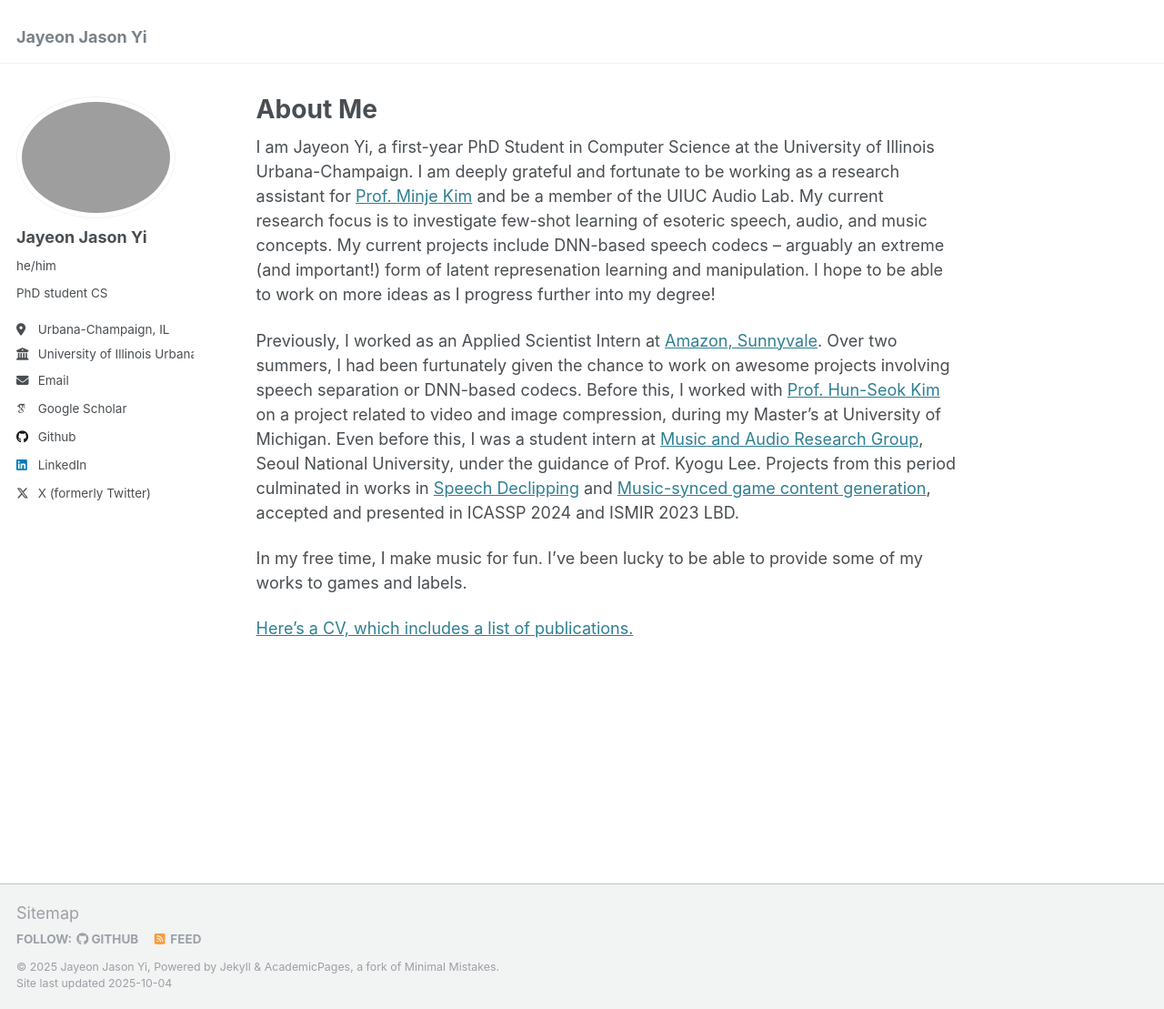
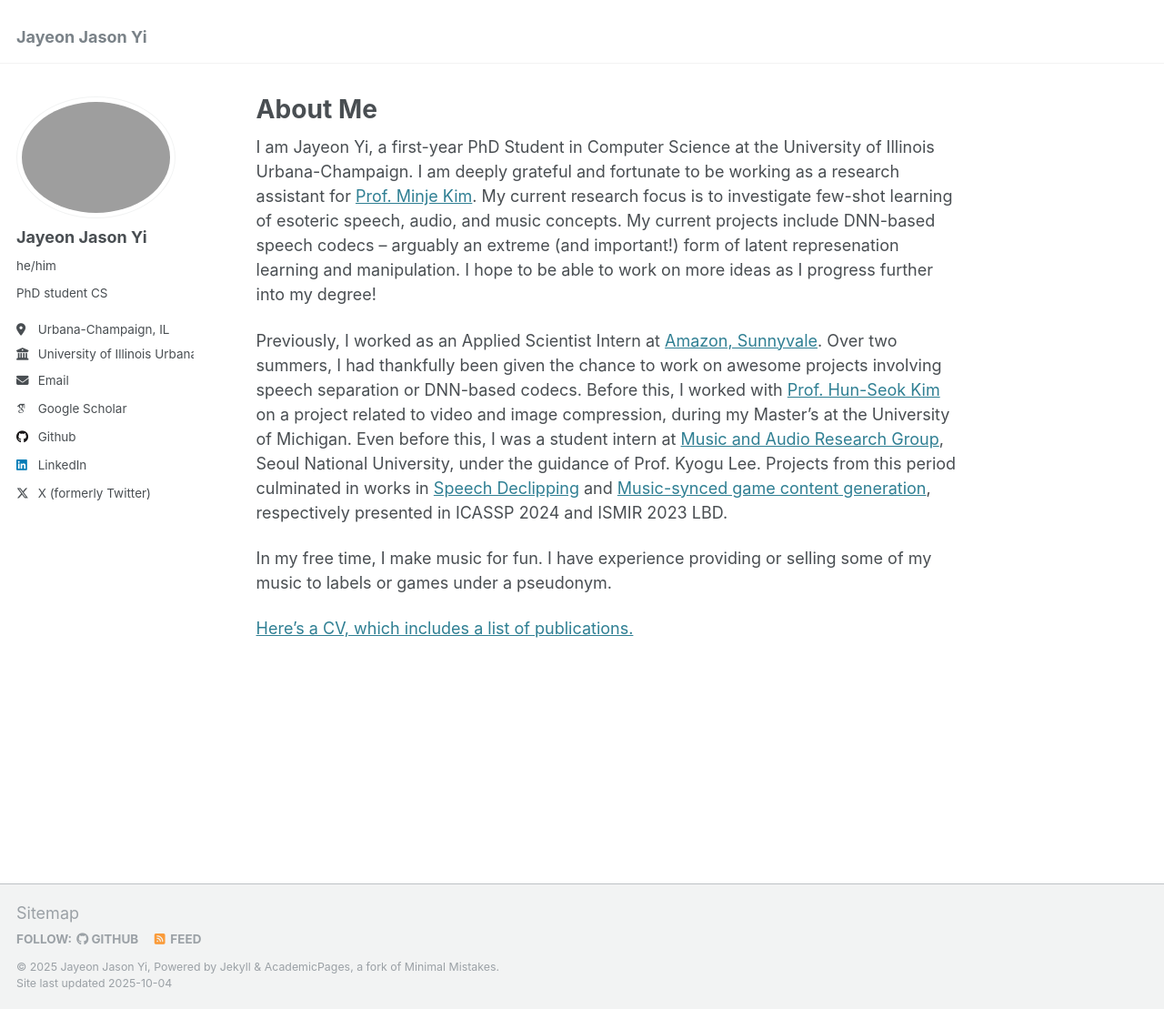
Before and after one commit to stet-stet/stet-stet.github.io, a Jekyll site: the page built from _pages/about.md, in a window 1280 px wide and 1109 px high. Shown: the whole window at 91% size. Built offline with Jekyll 4.4.1, drawn with Linux system fonts in a browser that asks for light colours; some web fonts are replaced.

Commit message:
updated cv

```diff
--- a/_pages/about.md
+++ b/_pages/about.md
@@ -7,11 +7,11 @@ redirect_from:
   - /about.html
 ---
 
-I am Jayeon Yi, a first-year PhD Student in Computer Science at the University of Illinois Urbana-Champaign. I am deeply grateful and fortunate to be working as a research assistant for [Prof. Minje Kim](minjekim.com) and be a member of the UIUC Audio Lab. My current research focus is to investigate few-shot learning of esoteric speech, audio, and music concepts. My current projects include DNN-based speech codecs -- arguably an extreme (and important!) form of latent represenation learning and manipulation. I hope to be able to work on more ideas as I progress further into my degree!
+I am Jayeon Yi, a first-year PhD Student in Computer Science at the University of Illinois Urbana-Champaign. I am deeply grateful and fortunate to be working as a research assistant for [Prof. Minje Kim](minjekim.com). My current research focus is to investigate few-shot learning of esoteric speech, audio, and music concepts. My current projects include DNN-based speech codecs -- arguably an extreme (and important!) form of latent represenation learning and manipulation. I hope to be able to work on more ideas as I progress further into my degree!
 
-Previously, I worked as an Applied Scientist Intern at [Amazon, Sunnyvale](https://www.amazon.jobs/content/en/teams/devices-and-services/lab126). Over two summers, I had been furtunately given the chance to work on awesome projects involving speech separation or DNN-based codecs.
-Before this, I worked with [Prof. Hun-Seok Kim](https://kim.engin.umich.edu/) on a project related to video and image compression, during my Master's at University of Michigan. Even before this, I was a student intern at [Music and Audio Research Group](https://marg.snu.ac.kr/), Seoul National University, under the guidance of Prof. Kyogu Lee. Projects from this period culminated in works in [Speech Declipping](https://stet-stet.github.io/DDD/) and [Music-synced game content generation](https://stet-stet.github.io/goct), accepted and presented in ICASSP 2024 and ISMIR 2023 LBD.
+Previously, I worked as an Applied Scientist Intern at [Amazon, Sunnyvale](https://www.amazon.jobs/content/en/teams/devices-and-services/lab126). Over two summers, I had thankfully been given the chance to work on awesome projects involving speech separation or DNN-based codecs.
+Before this, I worked with [Prof. Hun-Seok Kim](https://kim.engin.umich.edu/) on a project related to video and image compression, during my Master's at the University of Michigan. Even before this, I was a student intern at [Music and Audio Research Group](https://marg.snu.ac.kr/), Seoul National University, under the guidance of Prof. Kyogu Lee. Projects from this period culminated in works in [Speech Declipping](https://stet-stet.github.io/DDD/) and [Music-synced game content generation](https://stet-stet.github.io/goct), respectively presented in ICASSP 2024 and ISMIR 2023 LBD.
 
-In my free time, I make music for fun. I've been lucky to be able to provide some of my works to games and labels.
+In my free time, I make music for fun. I have experience providing or selling some of my music to labels or games under a pseudonym.
 
-[Here's a CV, which includes a list of publications.](files/Jayeon_Jason_Yi_CV_ver20250921.pdf)
+[Here's a CV, which includes a list of publications.](files/Jayeon_Jason_Yi_CV_251002.pdf)
```
Also changed, not shown: 3 other files.
